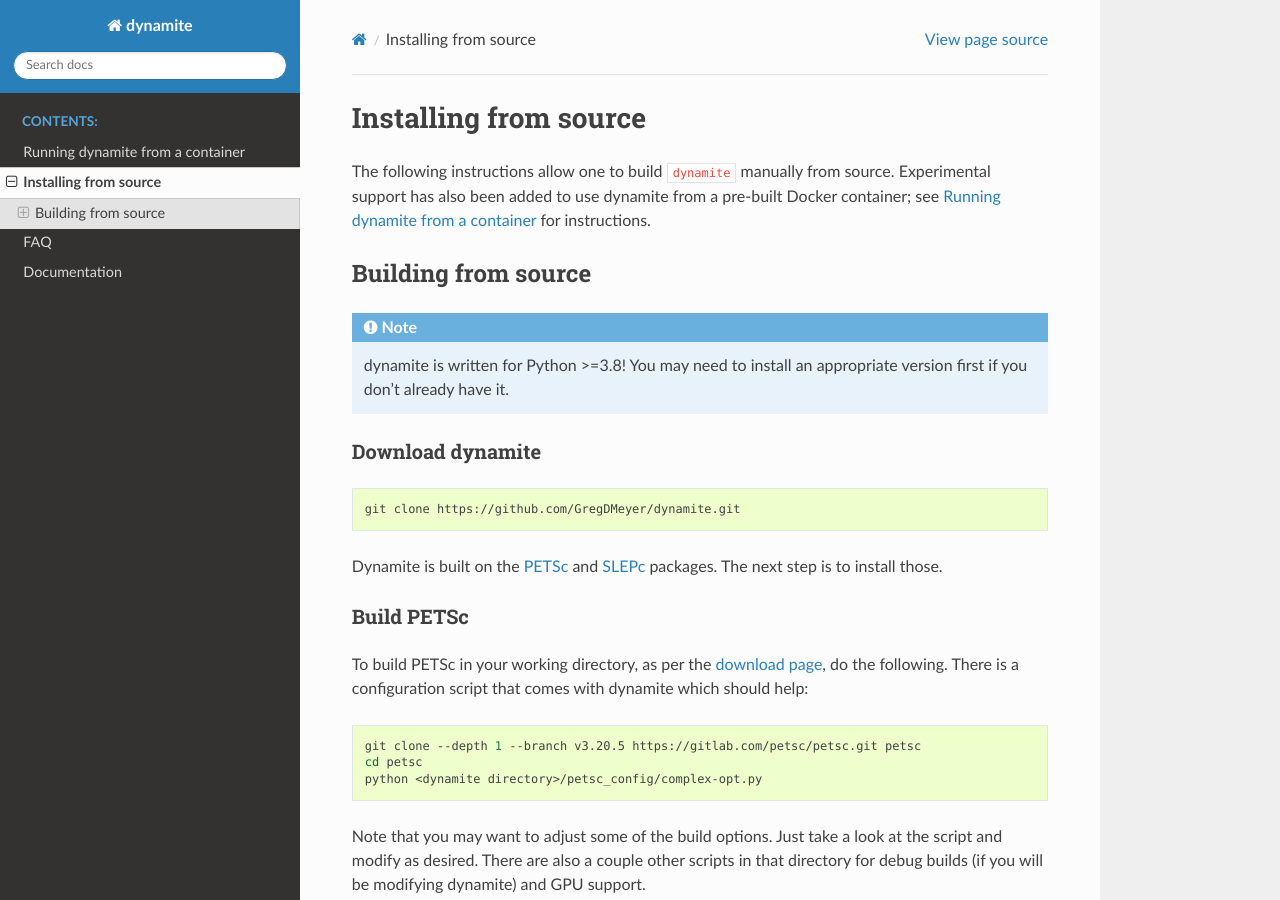
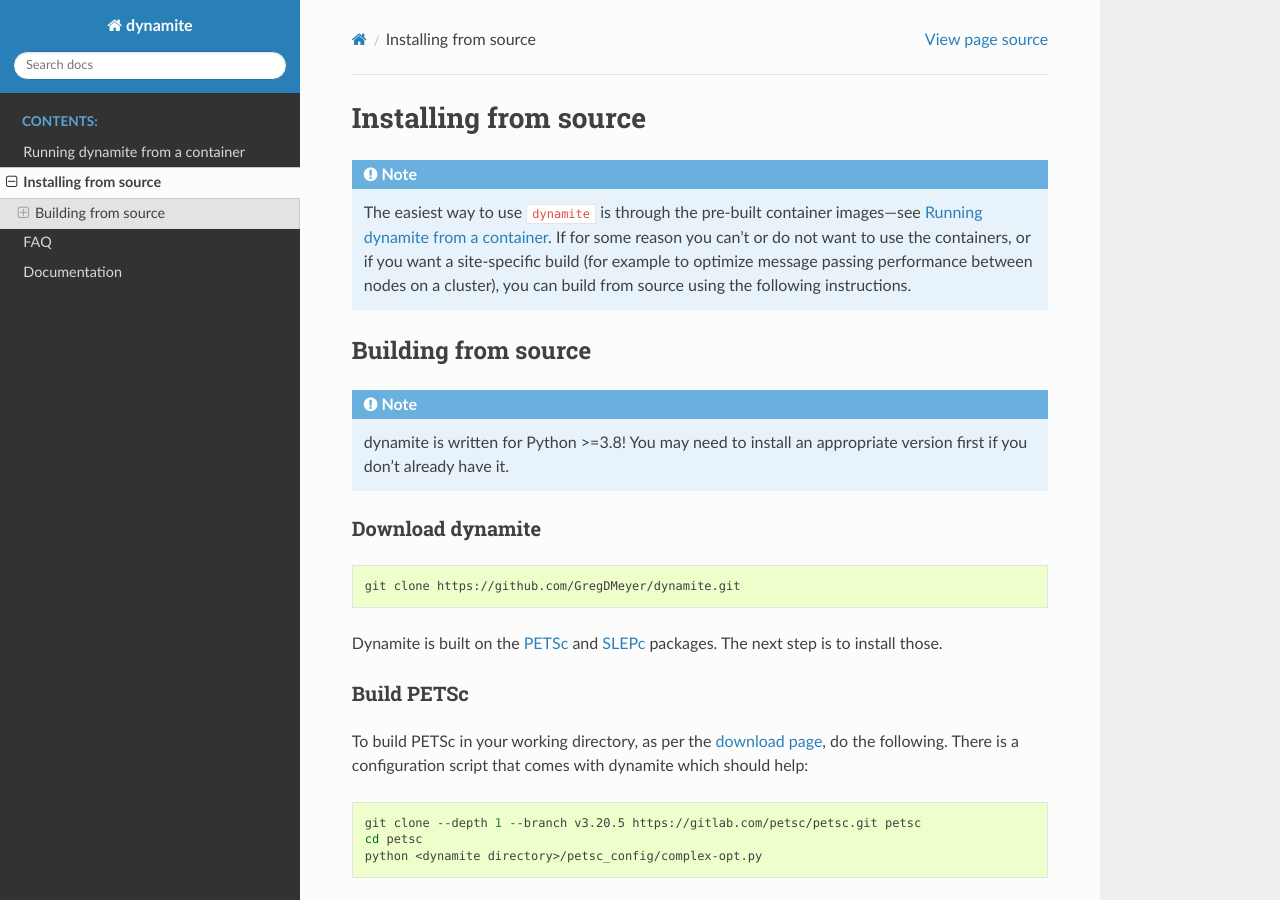
Before and after one commit to GregDMeyer/dynamite, a Sphinx documentation site: the page built from docs/install.rst, in a window 1280 px wide and 900 px high. Built offline with Sphinx 7.4.7 and the Read the Docs theme 2.0.0, drawn with Linux system fonts in a browser that asks for light colours.

Commit message:
small updates to docs

```diff
--- a/docs/FAQ.rst
+++ b/docs/FAQ.rst
@@ -134,7 +134,7 @@
 
 If you are running with multiple GPUs, the way to avoid this error is to ensure your MPI implementation
 is GPU-aware---your performance will be quite bad otherwise. If you are compiling OpenMPI yourself, use
-the ``--with-cuda`` flag to ``./configure``; if you are using a compute cluster's build of MPI, talk to
+the ``--with-cuda`` flag to OpenMPI's ``./configure``; if you are using a compute cluster's build of MPI, talk to
 your system administrator.
 
 If you are running with a single GPU, MPI is simply not needed. In that case you can avoid the warning by
--- a/docs/containers.rst
+++ b/docs/containers.rst
@@ -6,9 +6,6 @@
 
 These instructions describe how to run ``dynamite`` from a pre-built container image.
 If you wish to instead install ``dynamite`` directly, see :ref:`installing`.
-
-.. note::
-   Running from containers is currently experimental. Please let us know if you run into any issues or have any suggestions!
 
 On a personal computer, it's easiest to run the container using `podman <https://podman.io/>`_ or `Docker <https://www.docker.com/>`_.
 On a shared computer cluster, one can use `Singularity <https://singularity.hpcng.org/>`_, which should come pre-installed in most HPC settings (see your cluster's documentation).
@@ -141,8 +138,10 @@
 
  1. Login, and allocate a compute node for yourself on the cluster (e.g. with ``salloc`` in SLURM).
  2. In a separate terminal, tunnel port 8887 to your local machine through ssh:
+
     - Run ``ssh -NL 8887:<hostname of compute node from step 1>:8887 <username>@<cluster login url>``
     - The above command should not generate any output
+
  3. On the compute node from Step 1, run ``singularity run docker://gdmeyer/dynamite:latest-jupyter``
  4. Follow the last link in the output (the one with ``127.0.0.1``)
 
--- a/docs/install.rst
+++ b/docs/install.rst
@@ -4,11 +4,10 @@
 Installing from source
 **********************
 
-..
+.. note::
+
    The easiest way to use ``dynamite`` is through the pre-built container images---see :ref:`containers`.
-   If for some reason you can't use the containers, or if you want a site-specific build (for example to optimize message passing performance between nodes on a cluster), you can build from source.
-
-The following instructions allow one to build ``dynamite`` manually from source. Experimental support has also been added to use dynamite from a pre-built Docker container; see :ref:`containers` for instructions.
+   If for some reason you can't or do not want to use the containers, or if you want a site-specific build (for example to optimize message passing performance between nodes on a cluster), you can build from source using the following instructions.
 
 Building from source
 ====================
```
